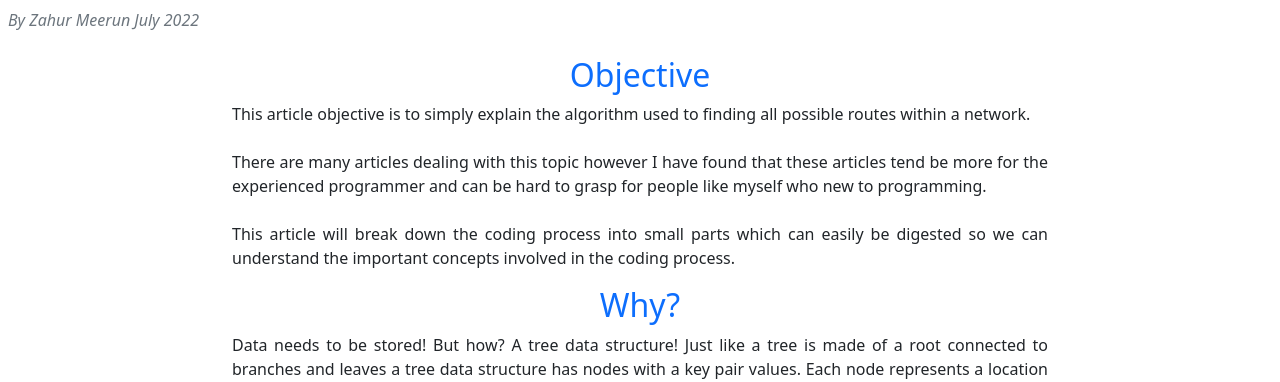
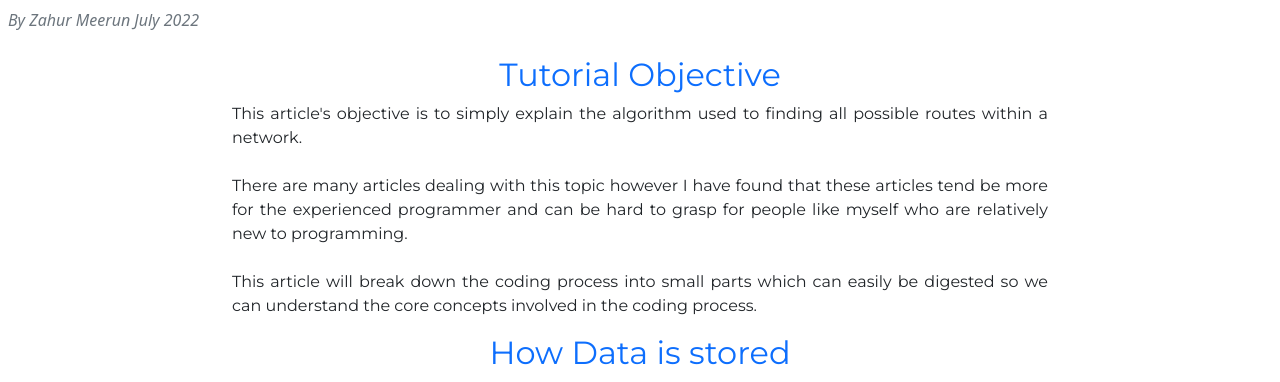
Before and after one commit to zahur76/algo-blog, a Django app: page / in a window 1280 px wide. Shown: the part 500-882 px from the top of the page. Run offline with Django 4.2, Linux system fonts and the light colour scheme; some libraries are stand-ins or nearby versions; some web fonts are replaced.

Commit message:
update: decription to include recurssion

```diff
--- a/home/templates/home/index.html
+++ b/home/templates/home/index.html
@@ -15,27 +15,42 @@
     </header>
 
     <div class="text-secondary fst-italic p-2">By Zahur Meerun July 2022</div>
-    <section class="p-3 m-3 mt-0">
-        <div class="col-12 h2 text-primary text-center">Objective</div>
-        <div class="article ps-5 pe-5 w-75 mx-auto">This article objective is to simply explain the algorithm used to finding all possible routes within a network. </br></br>
+    <section class="p-3 m-3 mt-0 text-two">
+        <div class="col-12 h2 text-primary text-center">Tutorial Objective</div>
+        <div class="article ps-5 pe-5 w-75 mx-auto">This article's objective is to simply explain the algorithm used to finding all possible routes within a network. </br></br>
             There are many articles dealing with this topic however I have found that these articles tend be more for the experienced programmer
-            and can be hard to grasp for people like myself who new to programming.</br></br>
-            This article will break down the coding process into small parts which can easily be digested so we can understand the important concepts
+            and can be hard to grasp for people like myself who are relatively new to programming.</br></br>
+            This article will break down the coding process into small parts which can easily be digested so we can understand the core concepts
             involved in the coding process.
         </div>
-        <div class="col-12 h2 text-primary text-center mt-3">Why?</div>
+        <div class="col-12 h2 text-primary text-center mt-3">How Data is stored</div>
         <div class="article ps-5 pe-5 w-75 mx-auto">
             Data needs to be stored! But how? A tree data structure! Just like a tree is made of a root connected to branches and leaves a tree data structure has nodes with a key pair values.
-            Each node represents a location having a unique name(key) and a value. The value can be list, string or even a dictionary. Each node can be connected to a node of even a series or nodes with links just like a tree branch is
+            Each node represents a location having a unique name (key) and a value. The value can be list, string or even a dictionary. Each node can be connected to a node of even a series or nodes with links (edges) just like a tree branch is
             connected to leaves.</br></br>
             <div class="text-center tree"><img src="{{ MEDIA_URL }}tree-1.png" alt="data tree structure" /></div>
             </br>
-
             The root node is the main node from which all links and node will branch out from. There are many types of tree data structure, for simplicity
             the article will deal with a general tree structure which means a node can be linked to many nodes compared to for example a binary tree where nodes
             are limited to two connections.
         </div></br>
         <div class="text-center binary-tree"><img src="{{ MEDIA_URL }}binary-tree.png" alt="data tree structure" /></div>
+        <div class="col-12 h2 text-primary text-center mt-3">Why Tree's?</div>
+        <div class="article ps-5 pe-5 w-75 mx-auto">
+            Trees are mainly used for searching and sorting as they provide a means to store data hierarchically. In our case we are more
+            interested in the searching aspect, more specifically the breadth first traversal method which we will come to later.</br></br>
+            Searching through a tree to find a specific node and it corresponding value in a structured form is of high importance and has several practical uses
+            in programming from file searching, finding routes in a road network and even solving a maze. The algorithm which will be used will focus on is finding all routes for a specific node which we
+            will further refine to find shortest routes between 2 nodes. I guess at this point its isnt that hard to realise the practical use of
+            such an algorithm! Who wouldn't want to travel from A to B in the shortest time unless its not the cheapest way!
+        </div>
+        <div class="col-12 h2 text-primary text-center mt-3">Lets Talk Recurssion</div>
+        <div class="article ps-5 pe-5 w-75 mx-auto">
+            We need to recuss! One important concept while traversing nodes is recursion. Recurssion is a programming technique using function or algorithm that calls itself one or more times until a
+            specified condition is met. Recurssion gives us the ability to search our tree until all nodes have been explored, greatly facilitating our task.</br></br>
+
+            In simple terms we call our functions again, again and again until we not longer need it.
+        </div>
     </section>
 {% endblock %}
 
```
